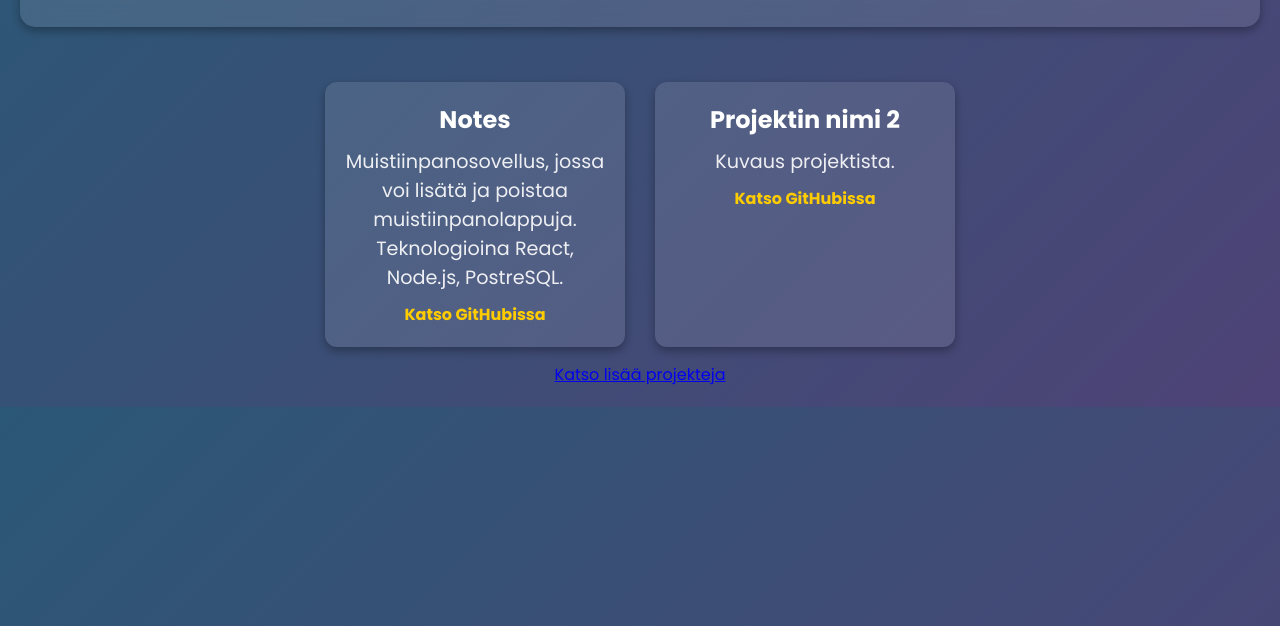
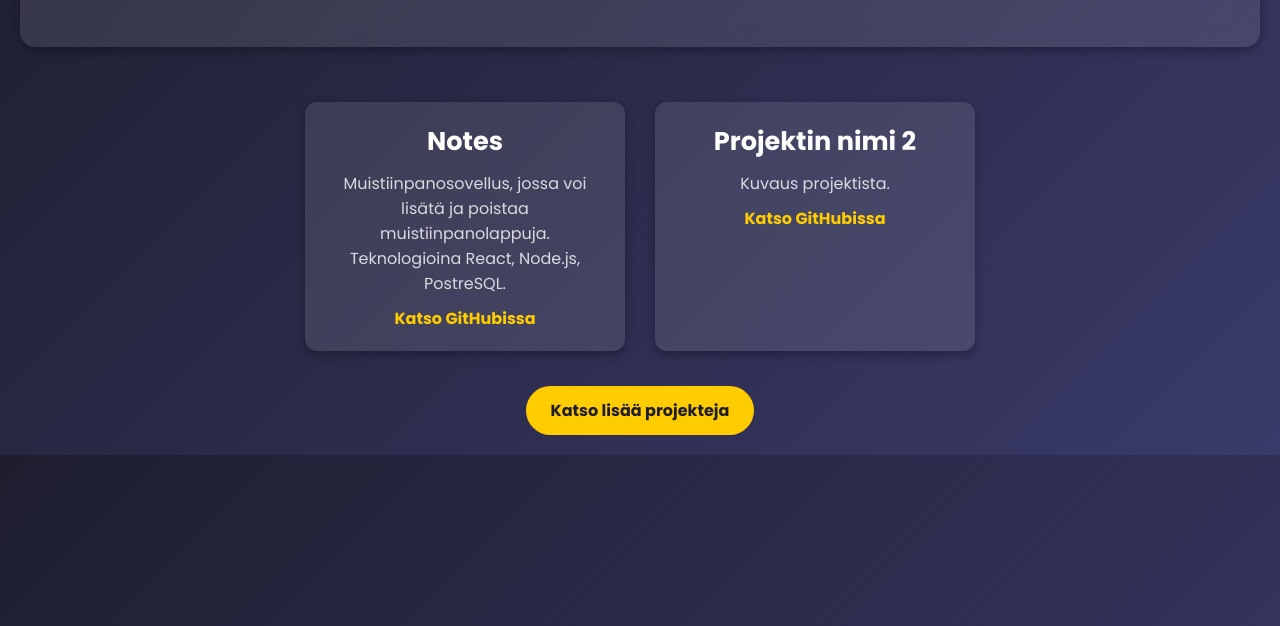
Before and after one commit to VirkkunenJohanna/portfolio, a plain HTML site: page index.html in a window 1280 px wide. Shown: the part 174-800 px from the top of the page. Drawn offline with Linux system fonts and the light colour scheme.

Commit message:
Update style.css

```diff
--- a/style.css
+++ b/style.css
@@ -10,19 +10,20 @@
 
 body {
     font-family: 'Poppins', sans-serif;
-    background: linear-gradient(135deg, #2b5876, #4e4376);
+    background: linear-gradient(135deg, #1e1e2f, #3a3a6a);
     color: #fff;
     text-align: center;
     padding: 20px;
 }
 
-/* Header-tyylit */
+/* Header */
 header {
     background: rgba(255, 255, 255, 0.1);
-    padding: 40px;
+    padding: 50px;
     border-radius: 15px;
     box-shadow: 0 4px 10px rgba(0, 0, 0, 0.3);
     backdrop-filter: blur(10px);
+    animation: fadeIn 1s ease-in-out;
 }
 
 h1 {
@@ -35,7 +36,7 @@ p {
     opacity: 0.9;
 }
 
-/* Projektiosio */
+/* Projekti-osio */
 .projects {
     margin-top: 40px;
     display: flex;
@@ -47,20 +48,27 @@ p {
     background: rgba(255, 255, 255, 0.1);
     padding: 20px;
     margin: 15px;
-    width: 300px;
+    width: 320px;
     border-radius: 12px;
     box-shadow: 0 4px 10px rgba(0, 0, 0, 0.3);
-    transition: transform 0.3s ease, background 0.3s ease;
+    transition: transform 0.3s ease, background 0.3s ease, box-shadow 0.3s ease;
+    animation: slideUp 0.6s ease-out;
 }
 
 .project:hover {
-    transform: translateY(-5px);
+    transform: translateY(-10px);
     background: rgba(255, 255, 255, 0.2);
+    box-shadow: 0 6px 15px rgba(0, 0, 0, 0.4);
 }
 
 .project h2 {
-    font-size: 1.5rem;
+    font-size: 1.6rem;
     margin-bottom: 10px;
+}
+
+.project p {
+    font-size: 1rem;
+    opacity: 0.8;
 }
 
 .project a {
@@ -69,39 +77,40 @@ p {
     font-weight: bold;
     display: block;
     margin-top: 10px;
+    transition: color 0.3s ease;
 }
 
 .project a:hover {
     color: #ffeb99;
 }
 
-/* Projektien lista */
-.projects ul {
-    list-style: none;
-    padding: 0;
+/* Nappi */
+.button {
+    display: inline-block;
+    background: #ffcc00;
+    color: #1e1e2f;
+    padding: 12px 25px;
+    margin-top: 20px;
+    border-radius: 25px;
+    font-weight: bold;
+    text-decoration: none;
+    transition: background 0.3s ease, transform 0.2s ease;
 }
 
-.projects li {
-    background: rgba(255, 255, 255, 0.1);
-    padding: 12px;
-    margin: 10px auto;
-    max-width: 400px;
-    border-radius: 8px;
-    transition: background 0.3s ease;
+.button:hover {
+    background: #ffeb99;
+    transform: scale(1.05);
 }
 
-.projects li:hover {
-    background: rgba(255, 255, 255, 0.2);
+/* Animaatiot */
+@keyframes fadeIn {
+    from { opacity: 0; transform: translateY(-10px); }
+    to { opacity: 1; transform: translateY(0); }
 }
 
-.projects a {
-    text-decoration: none;
-    color: #ffcc00;
-    font-weight: bold;
-}
-
-.projects a:hover {
-    color: #ffeb99;
+@keyframes slideUp {
+    from { opacity: 0; transform: translateY(20px); }
+    to { opacity: 1; transform: translateY(0); }
 }
 
 /* Responsiivisuus */
```
